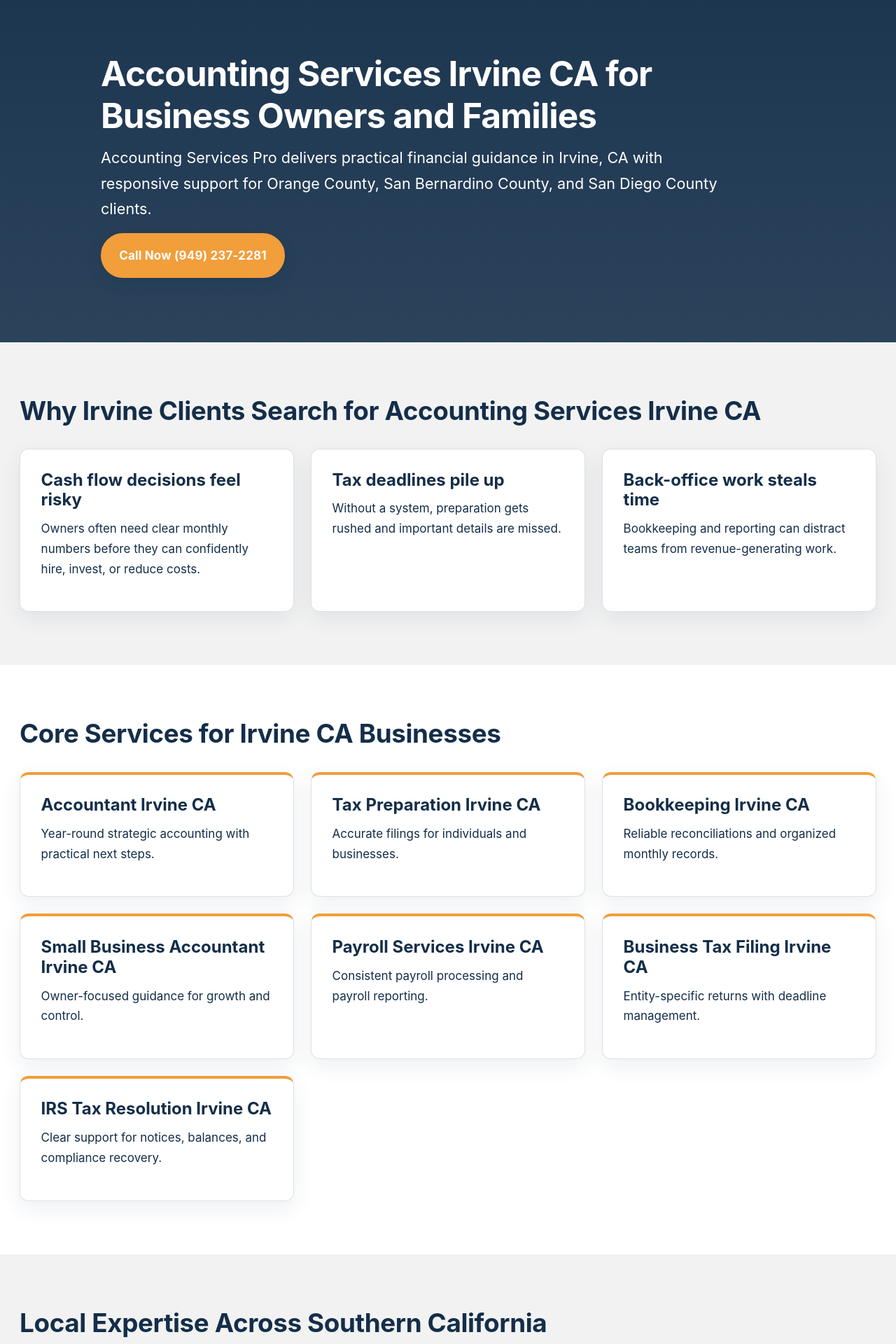
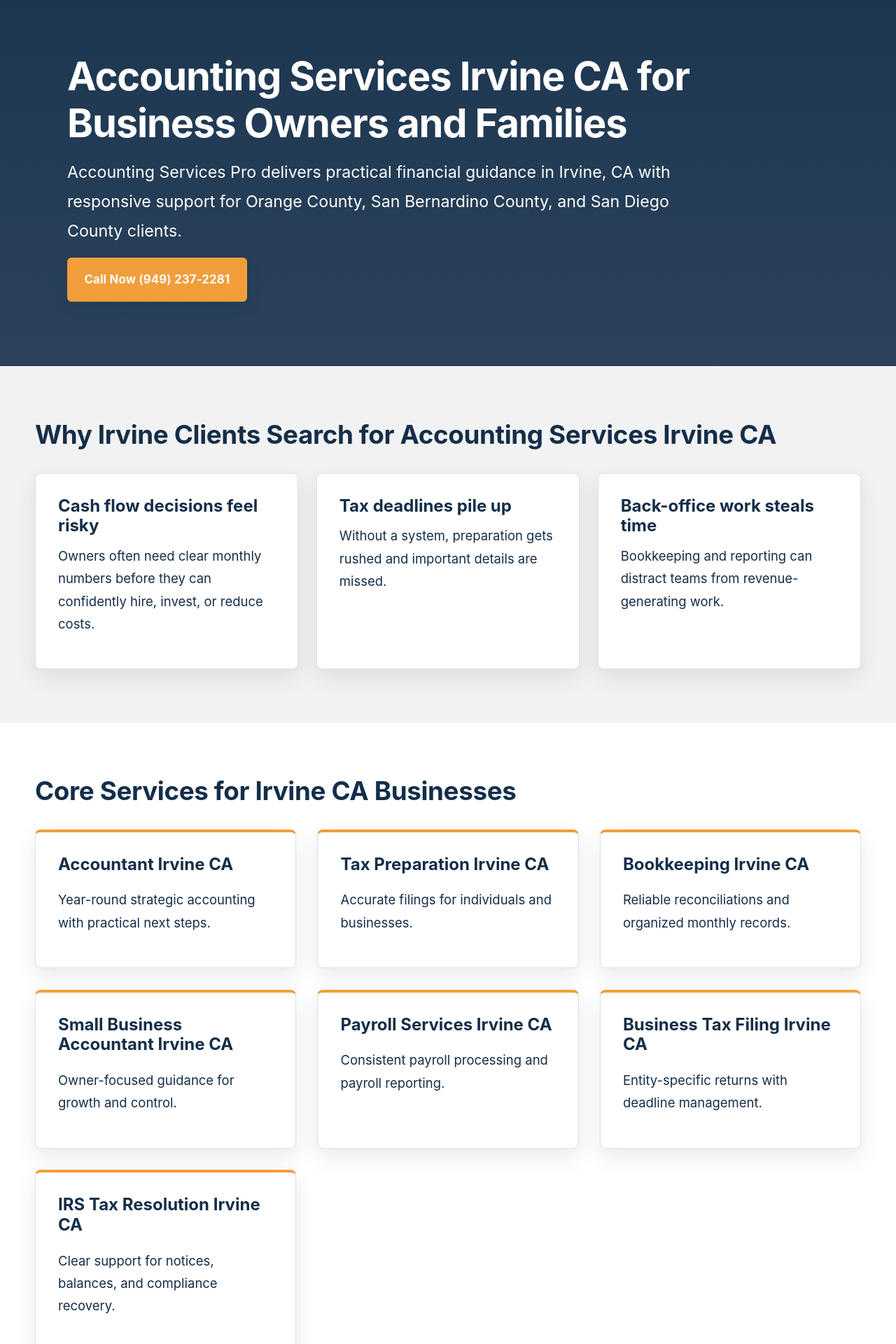
Before and after one commit to YourOnlineSquad/accounting-irvine-ca-accountingservicespro, a Jekyll site: the page built from index.md, in a window 1280 px wide. Shown: the top 1920 px of the page at 70% size. Built offline with Jekyll 4.4.1, drawn with Linux system fonts in a browser that asks for light colours.

Commit message:
Refine site layout spacing and responsive card hierarchy

```diff
--- a/assets/css/homepage.css
+++ b/assets/css/homepage.css
@@ -1,10 +1,16 @@
 .page-hero .section-inner {
-  max-width: 62rem;
+  max-width: 68rem;
 }
 
 .page-hero p {
-  font-size: clamp(1.125rem, 2.6vw, 1.35rem);
-  max-width: 56rem;
+  font-size: clamp(1.2rem, 2.6vw, 1.45rem);
+  line-height: 1.8;
+  max-width: 58rem;
+}
+
+.page-hero h1 {
+  font-size: clamp(2.2rem, 5.2vw, 3.5rem);
+  margin-bottom: 1rem;
 }
 
 .service-grid .service-card h3 a {
@@ -18,4 +24,5 @@
 
 .trust-grid article {
   border-left: 4px solid var(--orange);
+  padding-top: 2rem;
 }
--- a/assets/css/mobile.css
+++ b/assets/css/mobile.css
@@ -1,19 +1,20 @@
 @media (max-width: 40rem) {
   body {
-    font-size: 1.04rem;
-    line-height: 1.75;
+    font-size: 1.06rem;
+    line-height: 1.8;
   }
 
   .section {
-    padding: 2.75rem 1rem;
+    padding: 3.25rem 1rem;
   }
 
   .page-hero {
-    padding-top: 3.5rem;
+    padding-top: 4.5rem;
+    padding-bottom: 3.5rem;
   }
 
   .cta-panel {
-    padding: 1.5rem;
+    padding: 1.75rem;
   }
 
   .cta-button {
@@ -31,7 +32,7 @@
   .content-grid article,
   .service-card,
   .trust-grid article {
-    padding: 1.35rem;
+    padding: 1.5rem;
   }
 }
 
@@ -42,22 +43,33 @@
 
   .content-grid,
   .trust-grid {
+    grid-template-columns: repeat(2, minmax(0, 1fr));
+  }
+
+  .service-grid {
+    grid-template-columns: repeat(2, minmax(0, 1fr));
+    gap: 1.75rem;
+  }
+
+  .cta-panel {
+    padding: 2.5rem;
+  }
+}
+
+@media (min-width: 70rem) {
+  .content-grid,
+  .trust-grid {
     grid-template-columns: repeat(3, minmax(0, 1fr));
   }
 
   .service-grid {
-    grid-template-columns: repeat(2, minmax(0, 1fr));
-  }
-}
-
-@media (min-width: 70rem) {
-  .service-grid {
     grid-template-columns: repeat(3, minmax(0, 1fr));
+    gap: 1.9rem;
   }
 
   .content-grid article,
   .service-card,
   .trust-grid article {
-    padding: 1.85rem;
+    padding: 2rem;
   }
 }
--- a/assets/css/page.css
+++ b/assets/css/page.css
@@ -1,14 +1,16 @@
 .section .section-inner > p {
   max-width: 70ch;
-  font-size: 1.08em;
+  font-size: 1.12em;
+  line-height: 1.8;
 }
 
 .content-grid article {
   border-left: 4px solid var(--navy);
+  padding-top: 2rem;
 }
 
 .section-header h2 {
   display: inline-block;
-  padding-bottom: 0.3rem;
+  padding-bottom: 0.45rem;
   border-bottom: 3px solid var(--orange);
 }
--- a/assets/css/service.css
+++ b/assets/css/service.css
@@ -5,8 +5,9 @@
 .process-list {
   background: var(--white);
   border: 1px solid var(--border-soft);
-  border-radius: 0.8rem;
-  padding: 1rem 1.25rem 0.25rem 2rem;
+  border-radius: 0.5rem;
+  padding: 1.25rem 1.5rem 0.4rem 2rem;
+  box-shadow: 0 10px 26px rgba(20, 46, 73, 0.08);
 }
 
 .process-list li::marker {
@@ -16,4 +17,5 @@
 
 .service-grid .service-card {
   min-height: 100%;
+  padding: 2rem;
 }
--- a/assets/css/style.css
+++ b/assets/css/style.css
@@ -21,8 +21,8 @@
 
 body {
   font-family: "Inter", "Segoe UI", "Helvetica Neue", Arial, sans-serif;
-  font-size: 1.0625rem;
-  line-height: 1.7;
+  font-size: 1.1rem;
+  line-height: 1.75;
   color: var(--navy);
   background: var(--white);
   text-rendering: optimizeLegibility;
@@ -66,10 +66,11 @@
 li,
 dd {
   margin: 0 0 1rem;
+  font-size: 1.05em;
 }
 
 .section {
-  padding: 3.5rem 1.25rem;
+  padding: 4.25rem 1.25rem;
 }
 
 .section:nth-of-type(even) {
@@ -77,7 +78,7 @@
 }
 
 .section-inner {
-  width: min(100%, 82rem);
+  width: min(100%, 73.75rem);
   margin: 0 auto;
 }
 
@@ -86,7 +87,7 @@
 }
 
 .page-hero {
-  padding: 4.5rem 1.25rem 3.5rem;
+  padding: 6rem 1.25rem 5rem;
   background: linear-gradient(180deg, rgba(20, 46, 73, 0.96), rgba(20, 46, 73, 0.9));
   color: var(--white);
 }
@@ -104,7 +105,7 @@
 .trust-grid {
   display: grid;
   grid-template-columns: 1fr;
-  gap: 1.5rem;
+  gap: 1.6rem;
 }
 
 .content-grid article,
@@ -113,14 +114,17 @@
 .blog-card {
   background: var(--white);
   border: 1px solid var(--border-soft);
-  border-radius: 0.8rem;
-  padding: 1.6rem;
-  box-shadow: var(--shadow-soft);
+  border-radius: 0.5rem;
+  padding: 1.8rem;
+  box-shadow: 0 12px 30px rgba(20, 46, 73, 0.1);
 }
 
 .service-card {
   border-top: 4px solid var(--orange);
   min-height: 100%;
+  display: flex;
+  flex-direction: column;
+  gap: 0.5rem;
 }
 
 .process-list,
@@ -159,9 +163,11 @@
 .cta-panel {
   background: var(--navy);
   color: var(--white);
-  border-radius: 1rem;
-  padding: 2rem;
-  box-shadow: var(--shadow-soft);
+  border-radius: 0.6rem;
+  border-top: 5px solid var(--orange);
+  padding: 2.35rem;
+  box-shadow: 0 16px 38px rgba(20, 46, 73, 0.2);
+  width: 100%;
 }
 
 .cta-panel h2,
@@ -174,17 +180,17 @@
   display: inline-flex;
   align-items: center;
   justify-content: center;
-  border: 3px solid var(--orange);
-  border-radius: 999px;
+  border: 2px solid var(--orange);
+  border-radius: 6px;
   background: var(--orange);
   color: var(--navy);
   font-weight: 700;
   text-decoration: none;
-  font-size: 1.0625rem;
+  font-size: 1.05rem;
   letter-spacing: 0.01em;
-  padding: 0.9rem 1.45rem;
-  min-height: 3.15rem;
-  box-shadow: 0 8px 20px rgba(20, 46, 73, 0.2);
+  padding: 0.92rem 1.4rem;
+  min-height: 3rem;
+  box-shadow: 0 8px 20px rgba(20, 46, 73, 0.16);
   transition: background-color 180ms ease, color 180ms ease, transform 180ms ease, box-shadow 180ms ease;
 }
 
@@ -193,7 +199,15 @@
   background: var(--white);
   color: var(--navy);
   transform: translateY(-1px);
-  box-shadow: 0 12px 24px rgba(20, 46, 73, 0.25);
+  box-shadow: 0 12px 24px rgba(20, 46, 73, 0.2);
+}
+
+.image-placeholder {
+  width: 100%;
+  min-height: 12rem;
+  border: 1px dashed rgba(20, 46, 73, 0.3);
+  border-radius: 0.45rem;
+  background: linear-gradient(180deg, rgba(167, 168, 167, 0.18), rgba(167, 168, 167, 0.08));
 }
 
 img {
```
